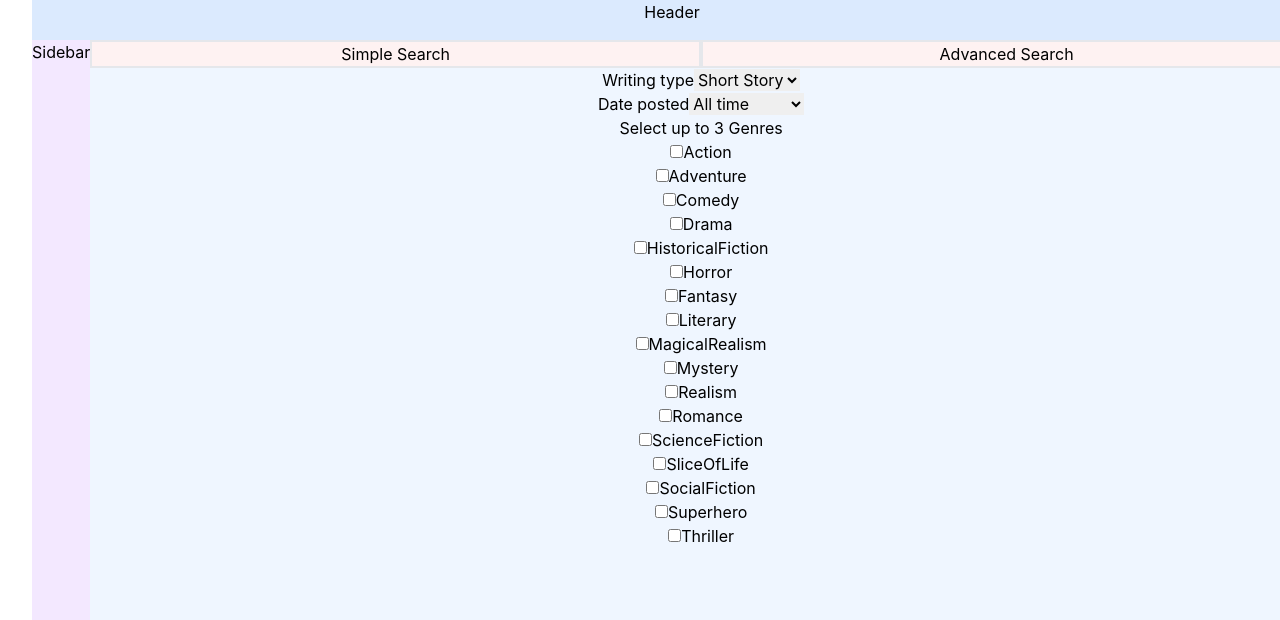
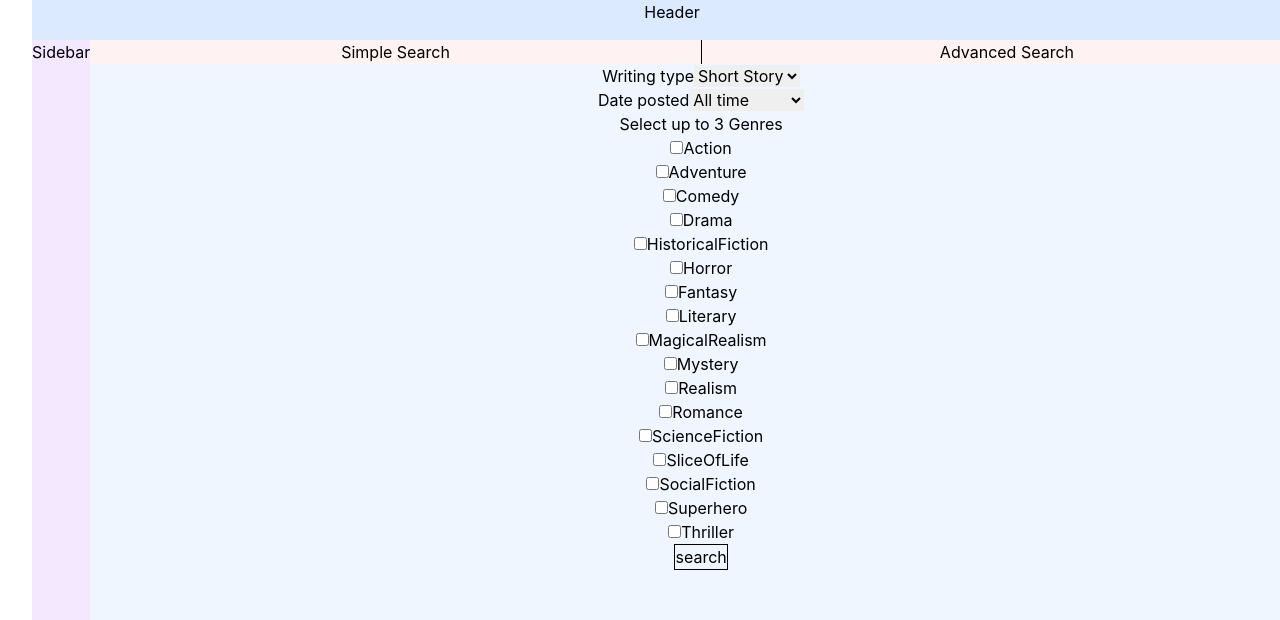
Before and after one commit to Matt-Eva/freecreate-react, a React (Vite) app: page / in a window 1280 px wide. Shown: the top 620 px of the page. Built offline with nearby package versions, Linux system fonts and the light colour scheme; no server answers.

Commit message:
restyled search nav button borders
added button to SimpleSearch

```diff
--- a/src/pages/Home/components/SearchNav.tsx
+++ b/src/pages/Home/components/SearchNav.tsx
@@ -1,16 +1,10 @@
 function SearchNav({ toggleSearch }: { toggleSearch: Function }) {
   return (
-    <section className="flex justify-around w-full bg-red-50">
-      <button
-        onClick={() => toggleSearch(true)}
-        className="border-solid border-2 w-full"
-      >
+    <section className="flex justify-around w-full bg-red-50 divide-x divide-black">
+      <button onClick={() => toggleSearch(true)} className="w-full ">
         Simple Search
       </button>
-      <button
-        onClick={() => toggleSearch(false)}
-        className="border-solid border-2 w-full"
-      >
+      <button onClick={() => toggleSearch(false)} className="w-full ">
         Advanced Search
       </button>
     </section>
--- a/src/pages/Home/components/SimpleSearch.tsx
+++ b/src/pages/Home/components/SimpleSearch.tsx
@@ -32,6 +32,7 @@ function SimpleSearch() {
         selectedGenres={selectedGenres}
         updateSelectedGenres={updateSelectedGenres}
       />
+      <button className="border border-solid border-black">search</button>
     </section>
   );
 }
```
